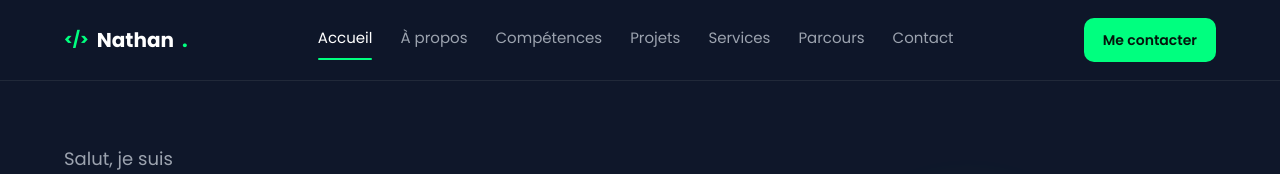
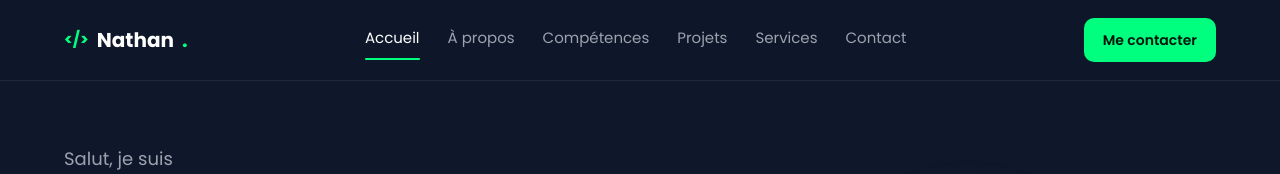
Before and after one commit to awononathan55-dev/Porfolio-template-, a plain HTML site: page portfolio/public/index.html in a window 1280 px wide. Shown: the top 174 px of the page. Drawn offline with Linux system fonts and the light colour scheme; files that its build step writes are made by us from their sources; no server answers; files whose address does not match are found by name.

Commit message:
Update index.html

```diff
--- a/portfolio/public/index.html
+++ b/portfolio/public/index.html
@@ -25,7 +25,7 @@
       <a href="#competences" class="nav-link">Compétences</a>
       <a href="#projets" class="nav-link">Projets</a>
       <a href="#services" class="nav-link">Services</a>
-      <a href="#parcours" class="nav-link">Parcours</a>
+      <!-- <a href="#parcours" class="nav-link">Parcours</a> -->
       <a href="#contact" class="nav-link">Contact</a>
     </nav>
 
```
